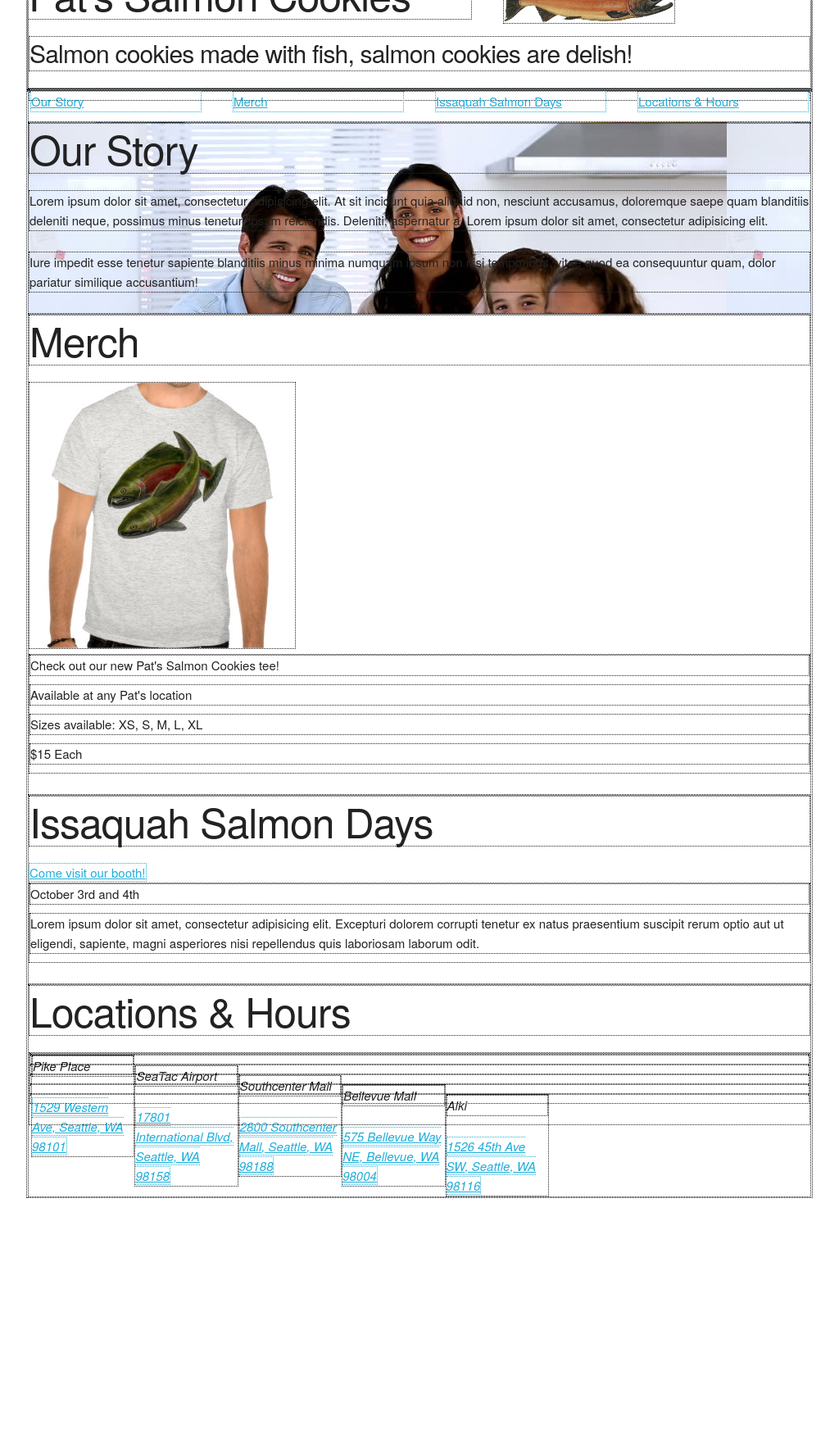
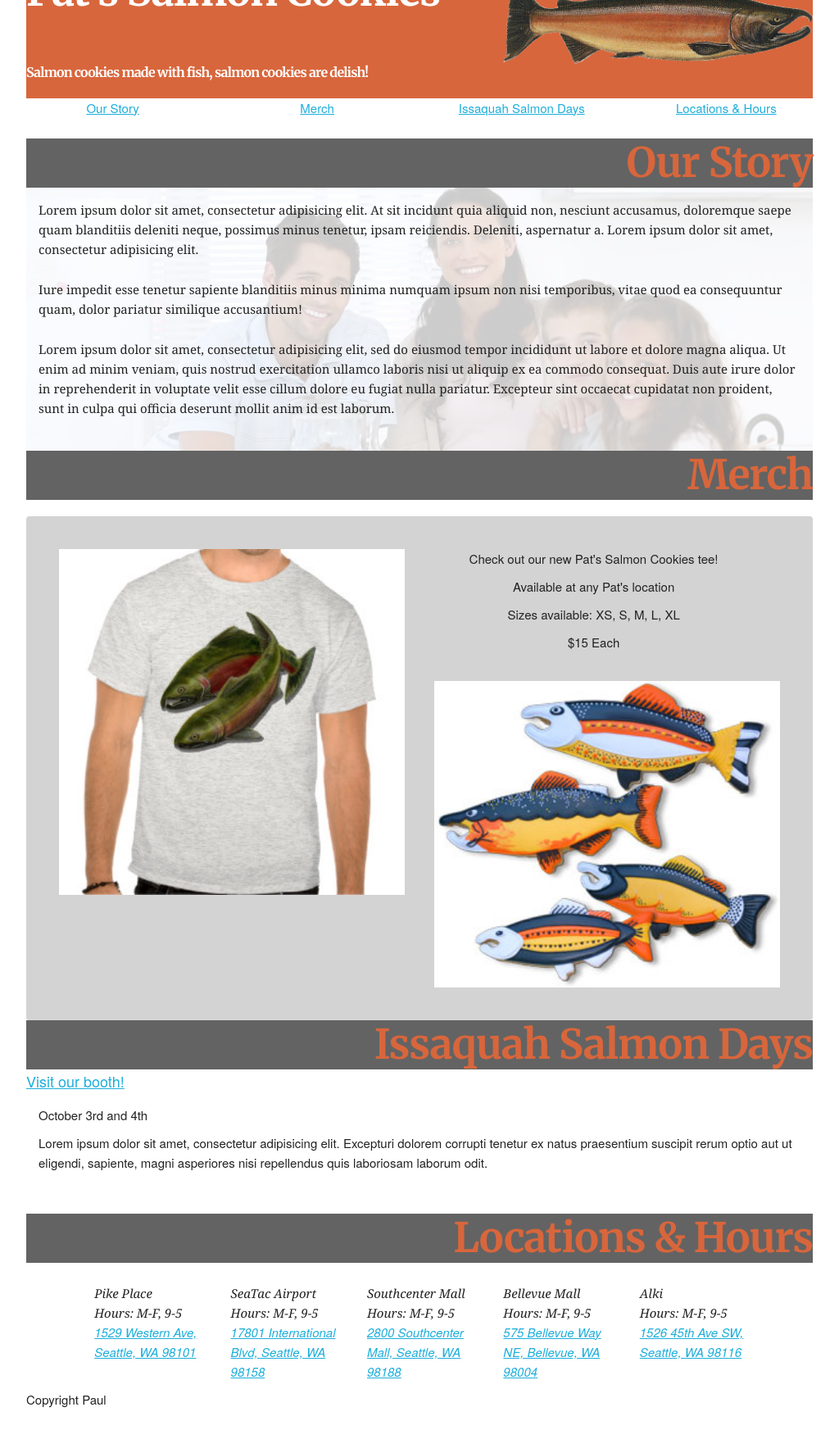
Before and after one commit to paulsheridan/cookie-stand, a plain HTML site: page index.html in a window 1280 px wide. Shown: the part 40-1785 px from the top of the page at 82% size, without its empty margins (128-1152 px from the left). Before the commit the page ends 1502 px from the top, so only its background shows below. Drawn offline with Linux system fonts and the light colour scheme.

Commit message:
Cleaned up the site a bit more, got the style guide re-styled (not sure where the old style guide css went but it's gone).  Site looks mediocre but I'm ready to stop messing with it.

```diff
--- a/index.html
+++ b/index.html
@@ -2,17 +2,23 @@
 <html>
   <head>
     <meta charset="utf-8">
+    <link href='https://fonts.googleapis.com/css?family=Merriweather:700' rel='stylesheet' type='text/css'>
     <link rel="stylesheet" href="style.css">
     <title>Pat's Salmon Cookies</title>
   </head>
   <section class="container">
     <body>
-      <header>
+      <header class="headcontent">
+        <section class="head">
           <h1 class="seven columns">Pat's Salmon Cookies</h1>
-        <img src="img/salmon.png" class="three columns">
-        <div class="row"><h4 class="twelve columns">Salmon cookies made with fish, salmon cookies are delish!</h4></div>
-        <nav class="twelve columns">
-          <ul>
+          <img src="img/salmon.png" class="five columns">
+          <div class="row">
+            <h4 class="six columns">Salmon cookies made with fish, salmon cookies are delish!</h4>
+          </div>
+        </section>
+        <div class="row">
+          <nav class="navbar">
+            <ul class="twelve columns">
               <li>
                 <a href="#ourstory" class="three columns">Our Story</a>
                 <a href="#merchandise" class="three columns">Merch</a>
@@ -21,62 +27,76 @@
               </li>
             </ul>
           </nav>
+        </div>
       </header>
       <main class="main">
-        <section id="ourstory" class="twelve columns">
-          <h1 class="sec-title-left">Our Story</h1>
+        <div class="row">
+          <section class="ourstory">
+            <h1>Our Story</h1>
+            <div class="storytext">
               <p>Lorem ipsum dolor sit amet, consectetur adipisicing elit. At sit incidunt quia aliquid non, nesciunt accusamus, doloremque saepe quam blanditiis deleniti neque, possimus minus tenetur, ipsam reiciendis. Deleniti, aspernatur a. Lorem ipsum dolor sit amet, consectetur adipisicing elit.</p>
               <p>Iure impedit esse tenetur sapiente blanditiis minus minima numquam ipsum non nisi temporibus, vitae quod ea consequuntur quam, dolor pariatur similique accusantium!</p>
+              <p>Lorem ipsum dolor sit amet, consectetur adipisicing elit, sed do eiusmod tempor incididunt ut labore et dolore magna aliqua. Ut enim ad minim veniam, quis nostrud exercitation ullamco laboris nisi ut aliquip ex ea commodo consequat. Duis aute irure dolor in reprehenderit in voluptate velit esse cillum dolore eu fugiat nulla pariatur. Excepteur sint occaecat cupidatat non proident, sunt in culpa qui officia deserunt mollit anim id est laborum.</p>
+            </div>
           </section>
-        <section id="merchandise" class="twelve columns">
-          <h1 class="sec-title-right">Merch</h1>
-          <img src="img/salmon_tee.jpg" id="merchpic">
-          <ul>
+        </div>
+        <section id="merchandise" class="merchandise">
+          <h1 class="">Merch</h1>
+          <div class="row">
+            <img src="img/salmon_tee.jpg" class="one-half column">
+            <ul id="merchli" class="one-half column">
               <li>Check out our new Pat's Salmon Cookies tee!</li>
               <li>Available at any Pat's location</li>
               <li>Sizes available: XS, S, M, L, XL</li>
               <li>$15 Each</li>
             </ul>
+            <img src="img/salmon_cookies.jpg" class="one-half column">
+          </div>
         </section>
-        <section id="festival" class="twelve columns">
+        <section id="festival" class="festival">
           <h1 class="sec-title-left">Issaquah Salmon Days</h1>
-          <a href="http://www.salmondays.org/">Come visit our booth!</a>
-          <ul>
+          <a href="http://www.salmondays.org/">Visit our booth!</a>
+          <ul class="storytext">
             <li>October 3rd and 4th</li>
             <li>Lorem ipsum dolor sit amet, consectetur adipisicing elit. Excepturi dolorem corrupti tenetur ex natus praesentium suscipit rerum optio aut ut eligendi, sapiente, magni asperiores nisi repellendus quis laboriosam laborum odit.</li>
           </ul>
         </section>
-        <section id="locations" class="twelve columns">
-          <h1 class="sec-title-right">Locations &amp; Hours</h1>
-          <section>
-            <ul>
-              <li>
-                <address class="two columns">
+        <section id="locations" class="locations">
+          <h1 class="">Locations &amp; Hours</h1>
+          <section class="row">
+            <ul class="loclist">
+              <li class="two columns offset-by-one">
+                <address>
                   <p>Pike Place</p>
+                  <p>Hours: M-F, 9-5</p>
                   <a href="http://www.goo.gl/zXiFmU">1529 Western Ave, Seattle, WA 98101</a>
                 </address>
               </li>
-              <li>
-                <address class="two columns">
+              <li class="two columns">
+                <address>
                   <p>SeaTac Airport</p>
+                  <p>Hours: M-F, 9-5</p>
                   <a href="http://www.goo.gl/rSdPfa">17801 International Blvd, Seattle, WA 98158</a>
                 </address>
               </li>
-              <li>
-                <address class="two columns">
+              <li class="two columns">
+                <address>
                   <p>Southcenter Mall</p>
+                  <p>Hours: M-F, 9-5</p>
                   <a href="http://www.goo.gl/t7IwVl">2800 Southcenter Mall, Seattle, WA 98188</a>
                 </address>
               </li>
-              <li>
-                <address class="two columns">
+              <li class="two columns">
+                <address>
                   <p>Bellevue Mall</p>
+                  <p>Hours: M-F, 9-5</p>
                   <a href="http://www.goo.gl/ZKcACW">575 Bellevue Way NE, Bellevue, WA 98004</a>
                 </address>
               </li>
-              <li>
-                <address class="two columns">
+              <li class="two columns">
+                <address>
                   <p>Alki</p>
+                  <p>Hours: M-F, 9-5</p>
                   <a href="http://www.goo.gl/qKTLwy">1526 45th Ave SW, Seattle, WA 98116</a>
                 </address>
               </li>
@@ -84,6 +104,9 @@
           </section>
         </section>
       </main>
+      <footer>
+        <p>Copyright Paul</p>
+      </footer>
     </body>
   </section>
 </html>
--- /dev/null
+++ b/style-guide.css
@@ -0,0 +1,51 @@
+table {
+  border-collapse: collapse;
+  table-layout: fixed;
+  vertical-align: middle;
+  font-family: "Helvetica Neue",Helvetica,Arial,sans-serif;
+  font-weight: 200;}
+td, th {
+  border: 1px solid #999;
+  overflow: hidden;
+  width: 50px;
+  height: 30px;
+  text-align: left;}
+h2{
+  font-family: 'Arial', Arial, sans-serif;
+  color: #164238;}
+.firstColumn {
+  width: 130px}
+.disc {
+  font-family: 'Arial', Arial, sans-serif;
+  color: #164238;
+  font-size: 80%;}
+.headers {
+  font-family: 'Merriweather', serif;
+  color: #FF1B38;}
+.copy{
+  font-family: Georgia, Times, 'Times New Roman', serif;
+  font-weight: 400;
+  color: #246B5A;}
+.data{
+  font-family: Arial, 'Helvetica Neue', Helvetica, sans-serif;
+  font-weight: 400;
+  color: #246B5A;}
+div{
+  font-family: Georgia, Times, 'Times New Roman', serif;
+  max-width: 650px;
+}
+p#one {
+  height: 100px;
+  margin: 0px;
+  color: #FFFFFF;
+  background-color: #246B5A;}
+p#two {
+  height: 100px;
+  margin: 0px;
+  color: #FFFFFF;
+  background-color: #FF1B38;}
+p#three {
+  height: 100px;
+  margin: 0px;
+  color: #FFFFFF;
+  background-color: #6585FF;}
--- a/style.css
+++ b/style.css
@@ -1,12 +1,84 @@
 @import "normalize.css";
 @import "skeleton.css";
-
+/*
 body * {
   border: 1px dotted;
+}*/
+
+/*#navbar {
+  background-color: #D8663C;
+}*/
+.head{
+  font-family: 'Merriweather', serif;
+  background-color: #D8663C;
+  color: white;
 }
+.navbar{
+  text-align: center;
+  background-color: gray;
+}
+
+.main h1 {
+  font-family: 'Merriweather', serif;
+  text-align: right;
+  background-color: #636363;
+  color: #D8663C;
+  margin-bottom: 0em;
+}
+
+main p{
+  font-family: Georgia, Times, 'Times New Roman', serif;
+}
+
+h4 {
+  font-size: medium;
+}
+
 ul{
     list-style-type: none;
 }
-#ourstory{
+.ourstory{
   background-image: url(img/family.jpg);
+  background-size: 100%;
 }
+
+#merchli{
+  width: 26em;
+}
+
+.merchandise div{
+  padding: 40px;
+  background: lightgray;
+  margin-top: 20px;
+  border-radius: 4px;
+}
+
+.merchandise h1{
+  text-align: right;
+}
+
+.merchandise ul li{
+  text-align: center;
+  vertical-align: middle;
+}
+
+.storytext {
+  padding: 1em;
+  background-color: rgba(255,255,255,.8);
+}
+
+.festival a {
+  font-size: large;
+}
+
+.locations h1 {
+  text-align: right;
+}
+
+.headcontent li {
+  background-color: #D8663C;
+}
+
+.loclist p {
+  margin-bottom: 0em;
+}
```
Also changed, not shown: style-guide.html (+1 -1 lines). Lines whose indentation alone changed are shown as unchanged.
